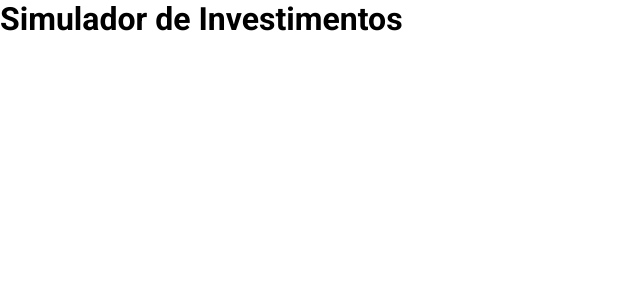
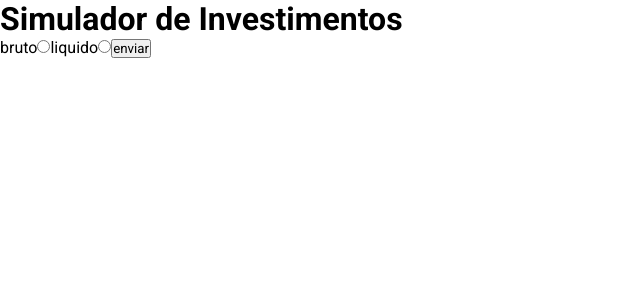
Before and after one commit to luizlopes12/EQI_investimentos, a React (Create React App) app: page / in a window 1280 px wide. Shown: the top 300 px of the page, without its empty margins (0-640 px from the left). Built offline with nearby package versions, Linux system fonts and the light colour scheme; data requests are answered from the project's data file.

Commit message:
testes nos inputs

```diff
--- a/src/components/Container/Container.jsx
+++ b/src/components/Container/Container.jsx
@@ -1,4 +1,5 @@
 import React from 'react';
+import Inputs from '../Inputs/Inputs'
 import './Container.css'
 function Container() {
     return (
@@ -7,7 +8,7 @@ function Container() {
                 <h1>Simulador de Investimentos</h1>
             </header>
             <main>
-
+                <Inputs/>
             </main>
         </>
 
--- a/src/components/Inputs/Inputs.jsx
+++ b/src/components/Inputs/Inputs.jsx
@@ -0,0 +1,23 @@
+import React,{useState, useEffect} from 'react'
+
+function Inputs() {
+    const [rendimento, setRendimento] = useState('')
+    const handleRendimento = (rend) =>{
+        rend !== '' && setRendimento(rend)
+    }
+    const formSubmit = (e) =>{
+        e.preventDefault()
+        console.log(rendimento);
+    }
+  return (
+    <>
+        <form onSubmit={formSubmit}>
+        <label>bruto</label><input type="radio" name='rendimento' value='bruto' onChange={()=>handleRendimento('bruto')}/>
+        <label>liquido</label><input type="radio" name='rendimento' value='liquido' onChange={()=>handleRendimento('liquido')}/>
+        <button type='submit'>enviar</button>
+        </form>
+    </>
+  )
+}
+
+export default Inputs
```
